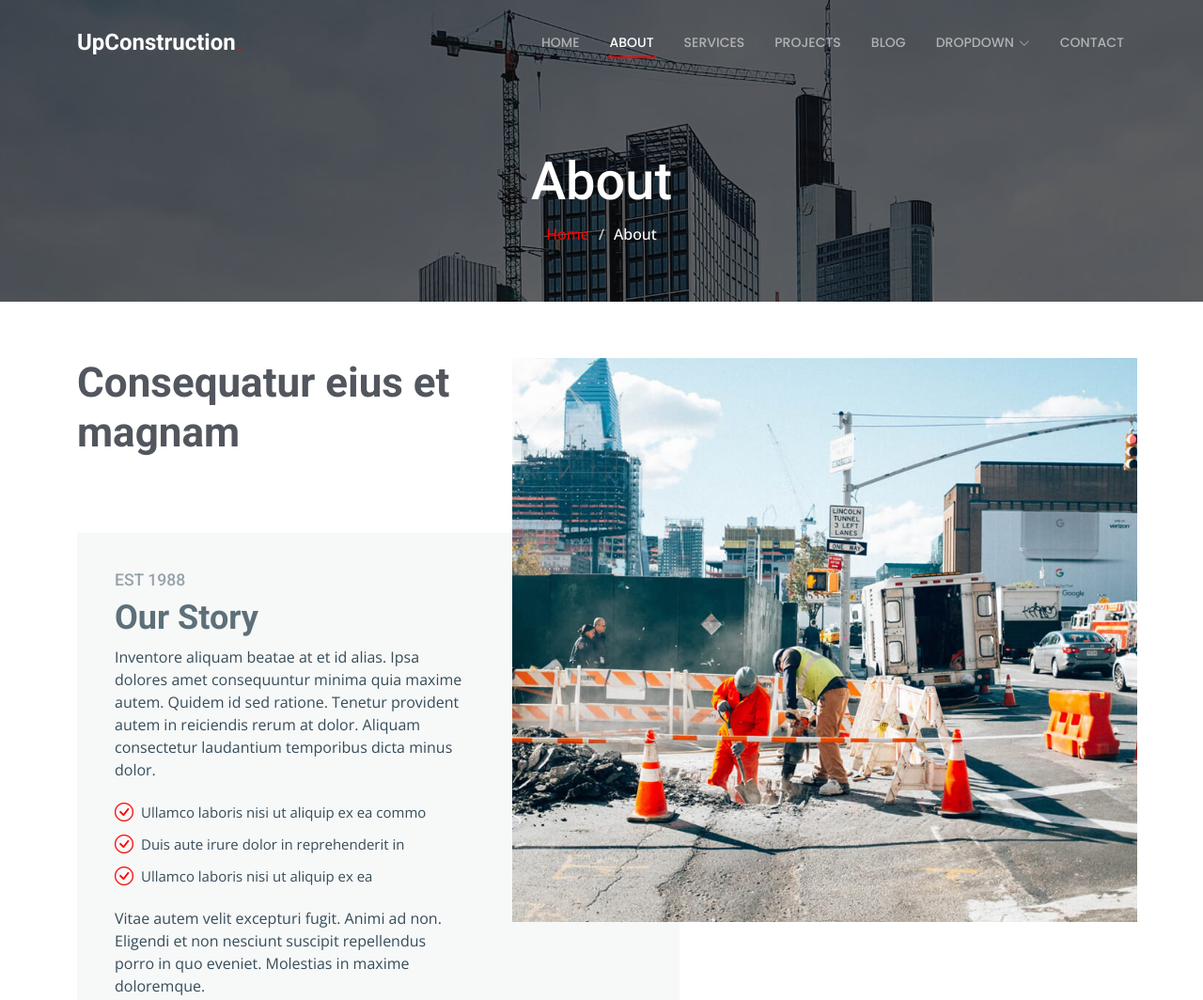
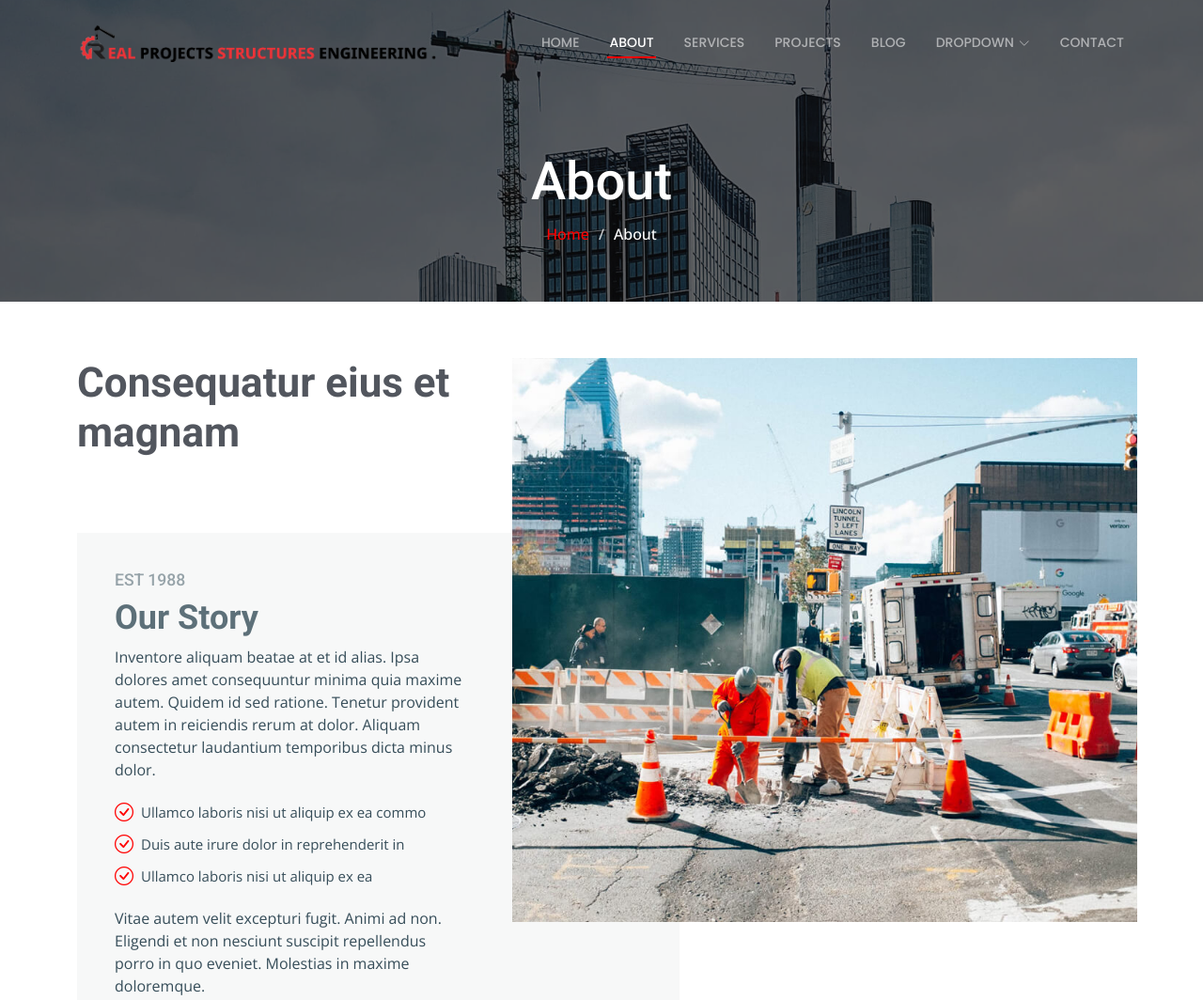
Before and after one commit to hbutau/rpse, a plain HTML site: page about.html in a window 1280 px wide. Shown: the top 1064 px of the page at 94% size. Drawn offline with nearby package versions, Linux system fonts and the light colour scheme.

Commit message:
Changed logo on navbar for about page

```diff
--- a/about.html
+++ b/about.html
@@ -45,8 +45,8 @@
 
       <a href="index.html" class="logo d-flex align-items-center">
         <!-- Uncomment the line below if you also wish to use an image logo -->
-        <!-- <img src="static/img/logo.png" alt=""> -->
-        <h1 class="sitename">UpConstruction</h1> <span>.</span>
+        <img src="static/img/logo1.png"style="width:80%" alt="">
+	<!--<h1 class="sitename">UpConstruction</h1> <span>.</span> -->
       </a>
 
       <nav id="navmenu" class="navmenu">
```
